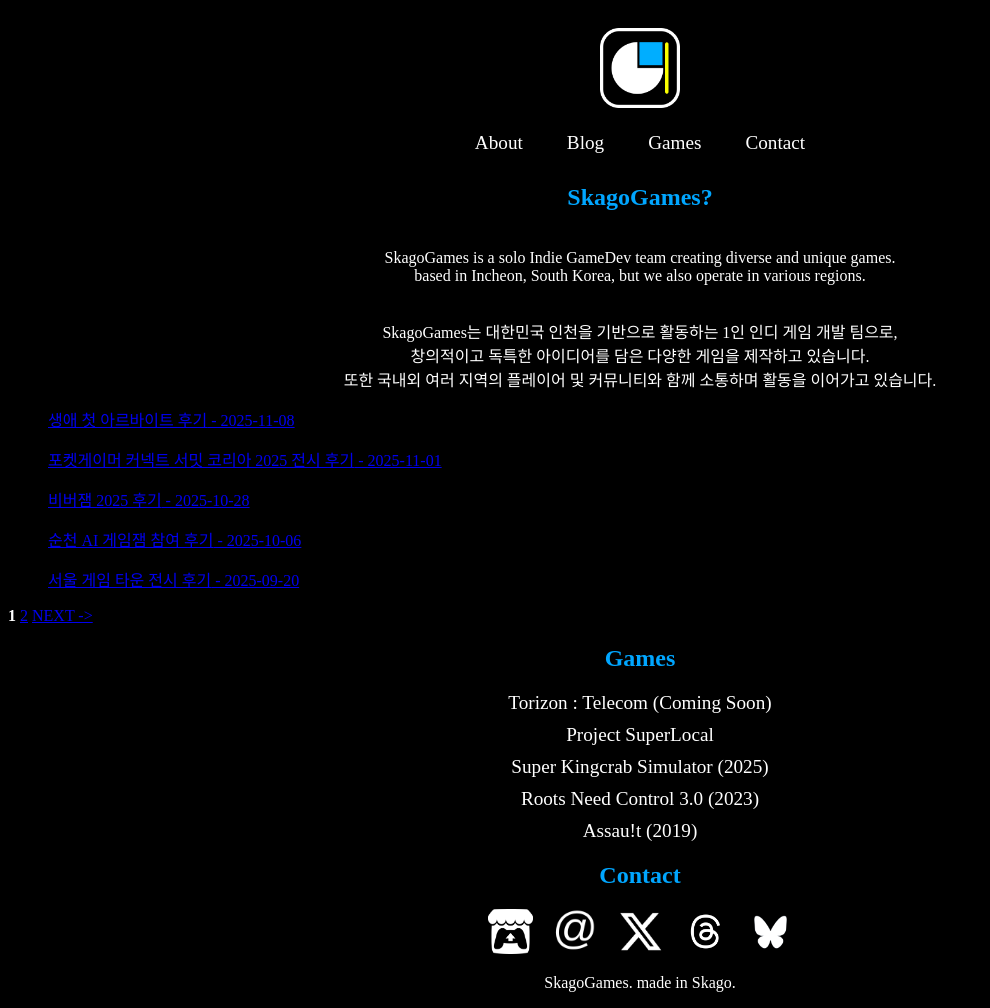
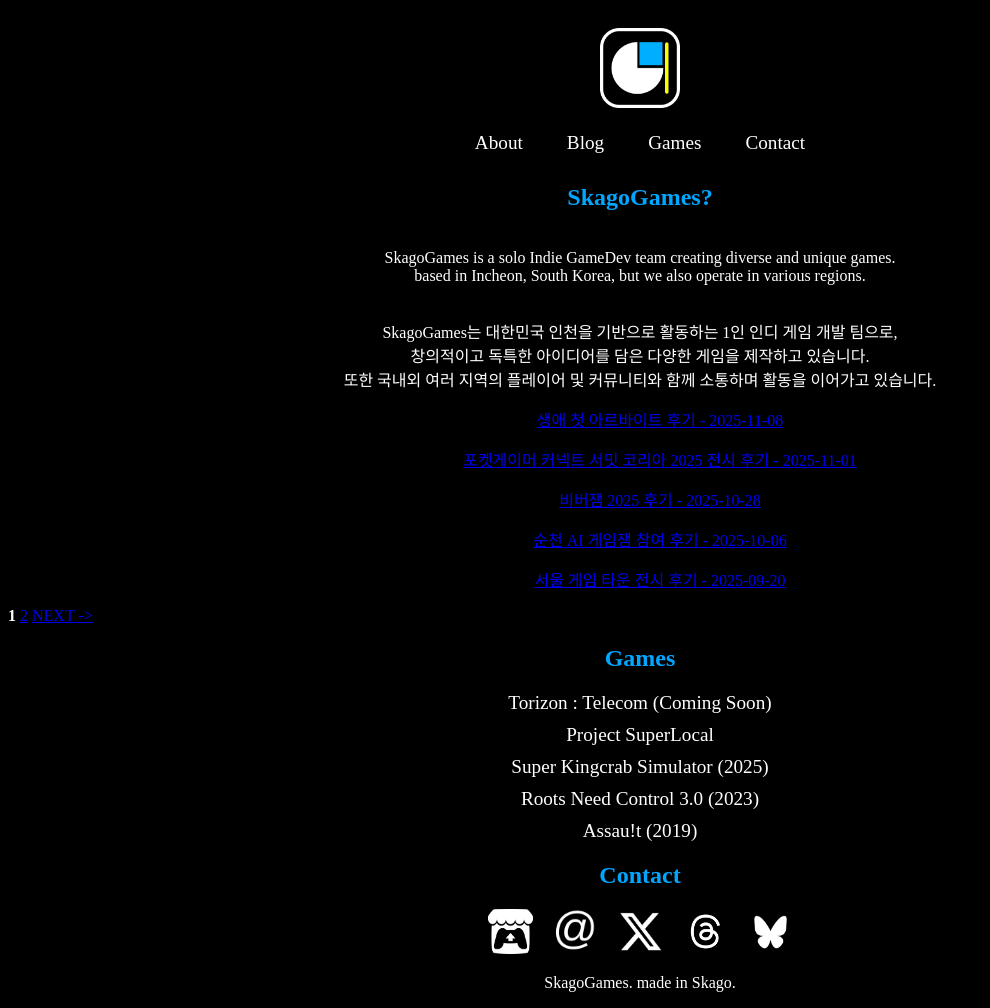
Before and after one commit to ApexNAM/ApexNAM.github.io, a Jekyll site: the page built from index.html, in a window 1280 px wide and 1008 px high. Shown: the whole window, without its empty margins (0-990 px from the left). Built offline with Jekyll 4.4.1, drawn with Linux system fonts in a browser that asks for light colours; some web fonts are replaced; the list of posts is cut into pages by our own code.

Commit message:
고쳤다.

```diff
--- a/index.html
+++ b/index.html
@@ -48,7 +48,7 @@
         <section id="blog" class="section">
             <ul>
                 {% for post in paginator.posts %}
-                    <p class="text_default">
+                    <p class="center_font">
                         <a href="{{ post.url }}">{{ post.title }}<span> - {{ post.date | date: "%Y-%m-%d" }}</span></a>
                     </p>
                 {% endfor %}
```
